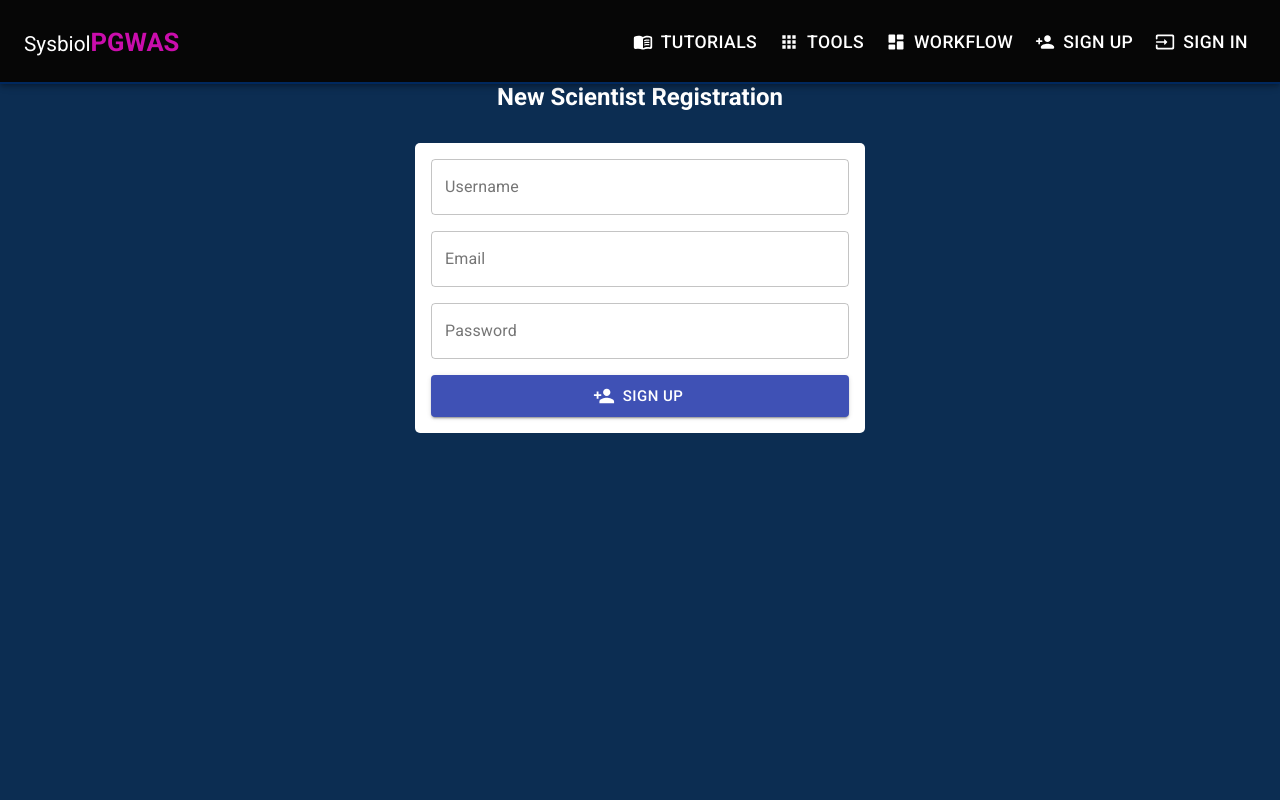
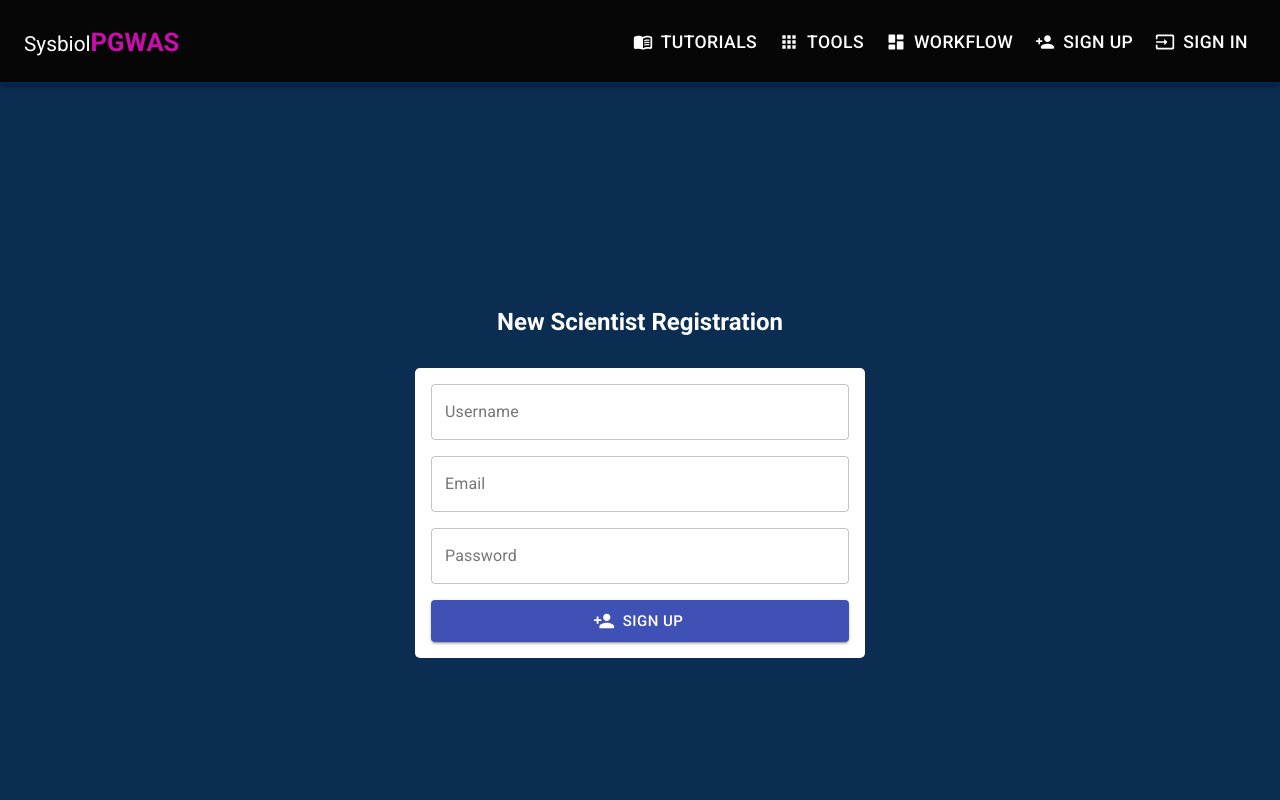
Before and after one commit to covenant-university-bioinformatics/pgwasproject, a React (Create React App) app in the folder frontend/: page /sign_up in a window 1280 px wide. Shown: the top 800 px of the page. Built offline with nearby package versions, Linux system fonts and the light colour scheme.

Commit message:
minor corrections

```diff
--- a/frontend/src/components/Annotation/ResultList/index.tsx
+++ b/frontend/src/components/Annotation/ResultList/index.tsx
@@ -72,9 +72,9 @@ const AnnotationResultList: React.FC<Props & RouteComponentProps> = (props) => {
               <AnnotRow
                 key={item._id}
                 item={item}
-                link={`/${props.match.url.split("/")[1]}/result_view/${
-                  item._id
-                }`}
+                link={`/${
+                  props.match.url.split("/")[1]
+                }/annotation/result_view/${item._id}`}
                 page={page}
                 rowsPerPage={rowsPerPage}
                 getResults={getResults}
--- a/frontend/src/layouts/HomeLayout/index.module.scss
+++ b/frontend/src/layouts/HomeLayout/index.module.scss
@@ -4,4 +4,7 @@
   margin: 5.2rem auto 0;
   //background-color: #032f72;
   background-color: #0c2d52;
+  display: flex;
+  justify-content: center;
+  align-items: center;
 }
```
